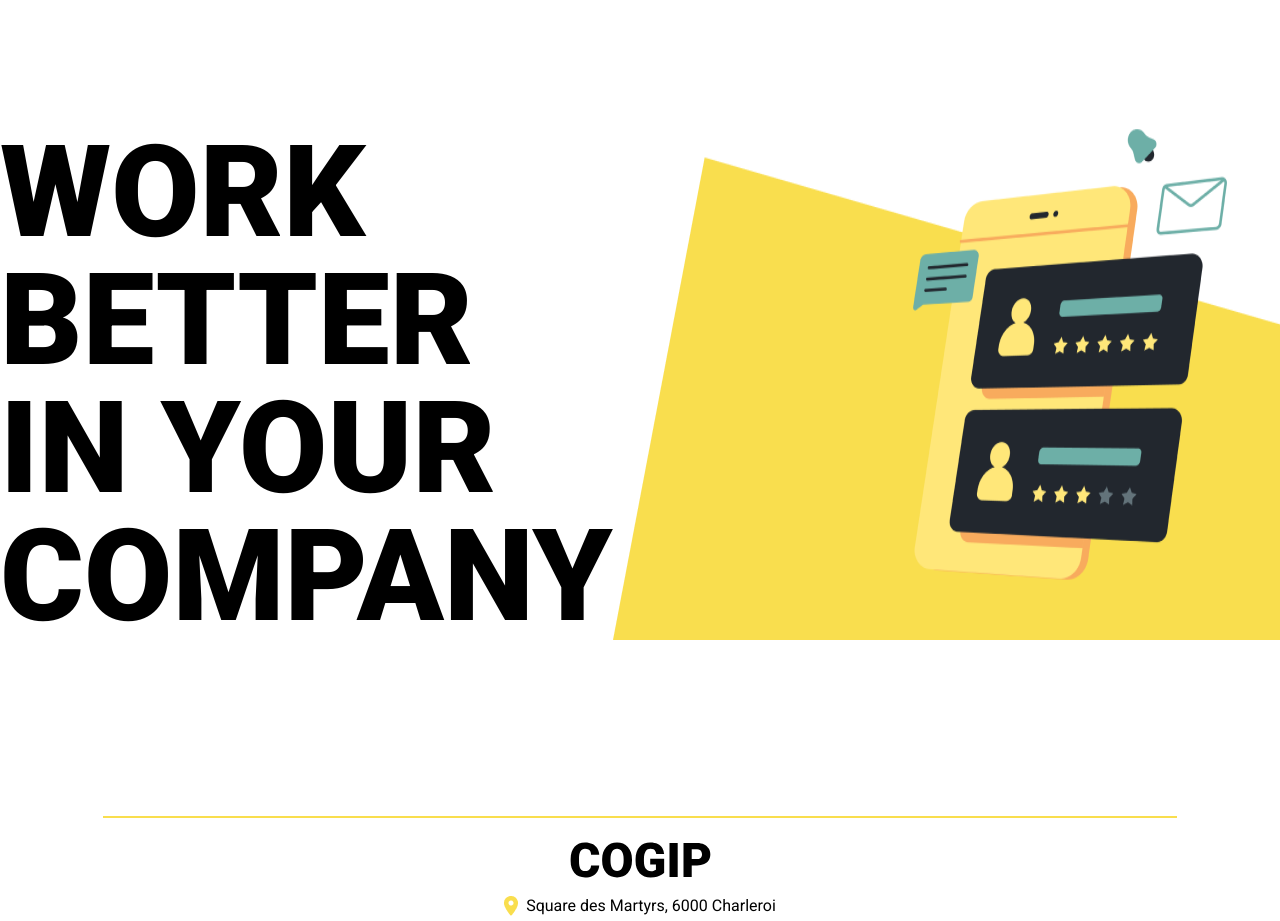
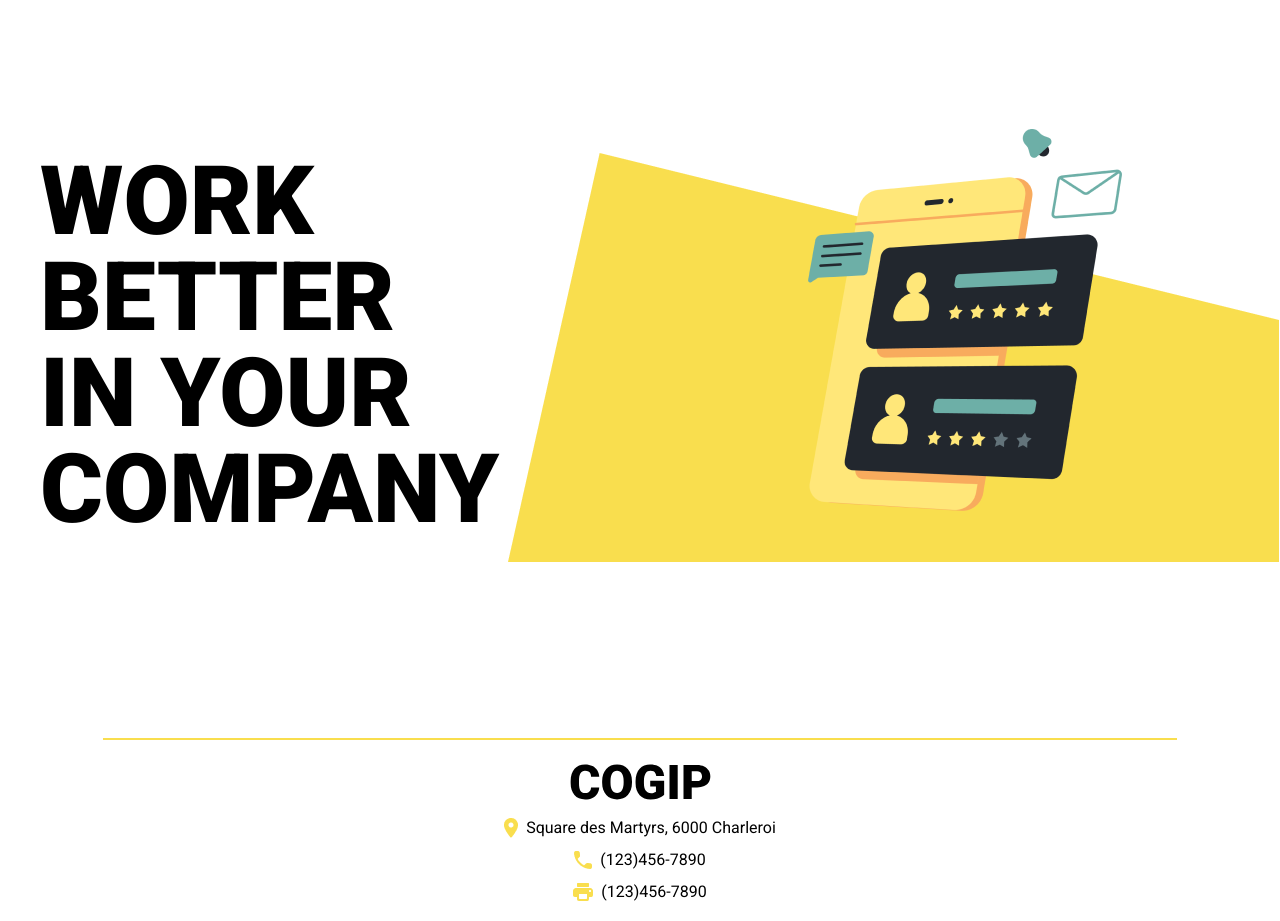
Before and after one commit to Justine-Frigo/Cogip_project_frontend, a Vue app: page / in a window 1280 px wide. Shown: the part 1660-2581 px from the top of the page. Built offline with nearby package versions, Linux system fonts and the light colour scheme; no server answers.

Commit message:
fix style HomeView

```diff
--- a/src/views/HomeView.vue
+++ b/src/views/HomeView.vue
@@ -6,7 +6,7 @@
     <img src="../assets/img/bulb.png" alt="bulb">
     <LastCompanies/>
 
-    <div class="flex justify-between mt-32 mb-24"><div class="flex items-center"><h2 class="text-9xl font-extrabold">WORK BETTER IN YOUR COMPANY</h2></div>
+    <div class="flex justify-between mt-32 mb-24"><div class="flex items-center"><h2 class="text-8xl font-extrabold ml-10">WORK BETTER IN YOUR COMPANY</h2></div>
     <img src="../assets/img/yellow_rectangle_comments.png" alt="comments"></div>
   </main>
 </template>
```
